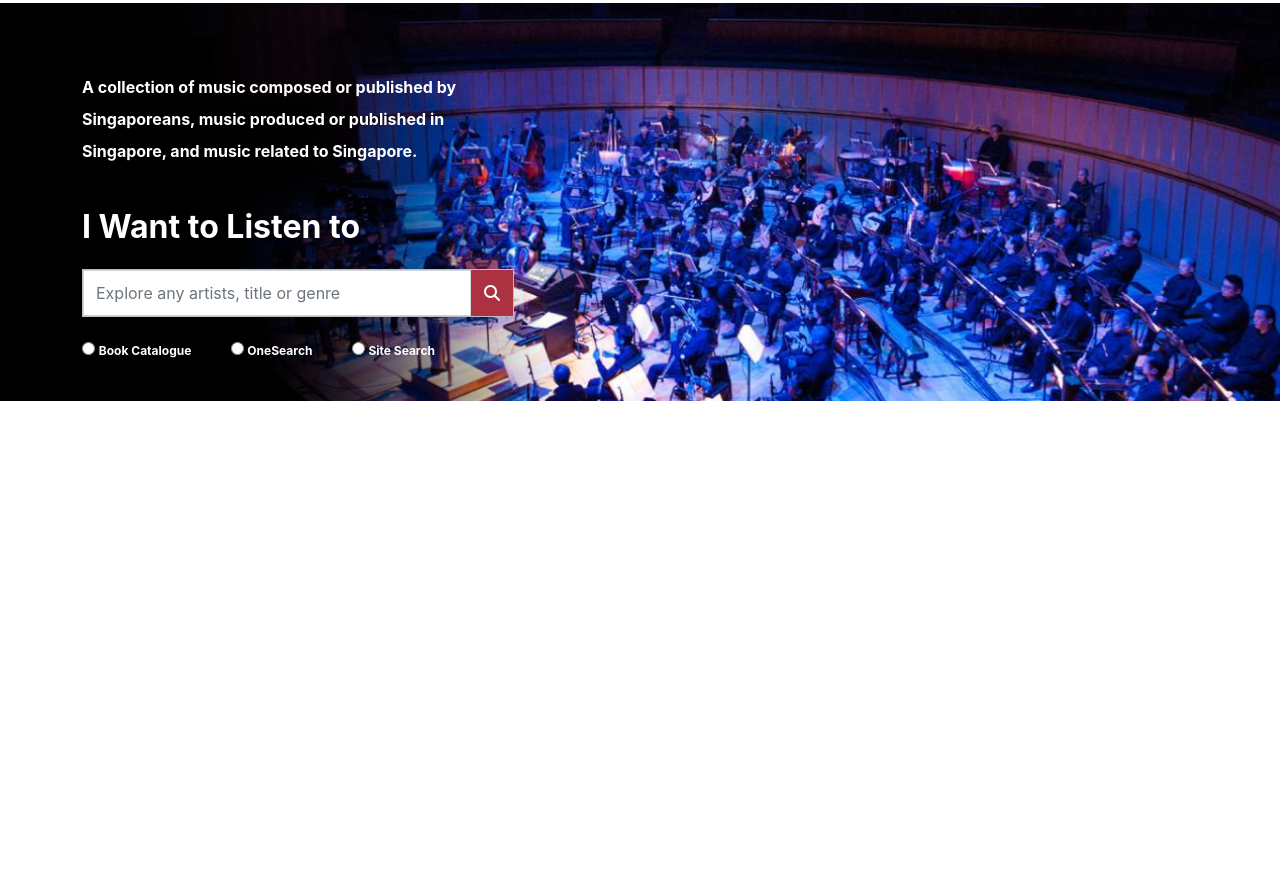
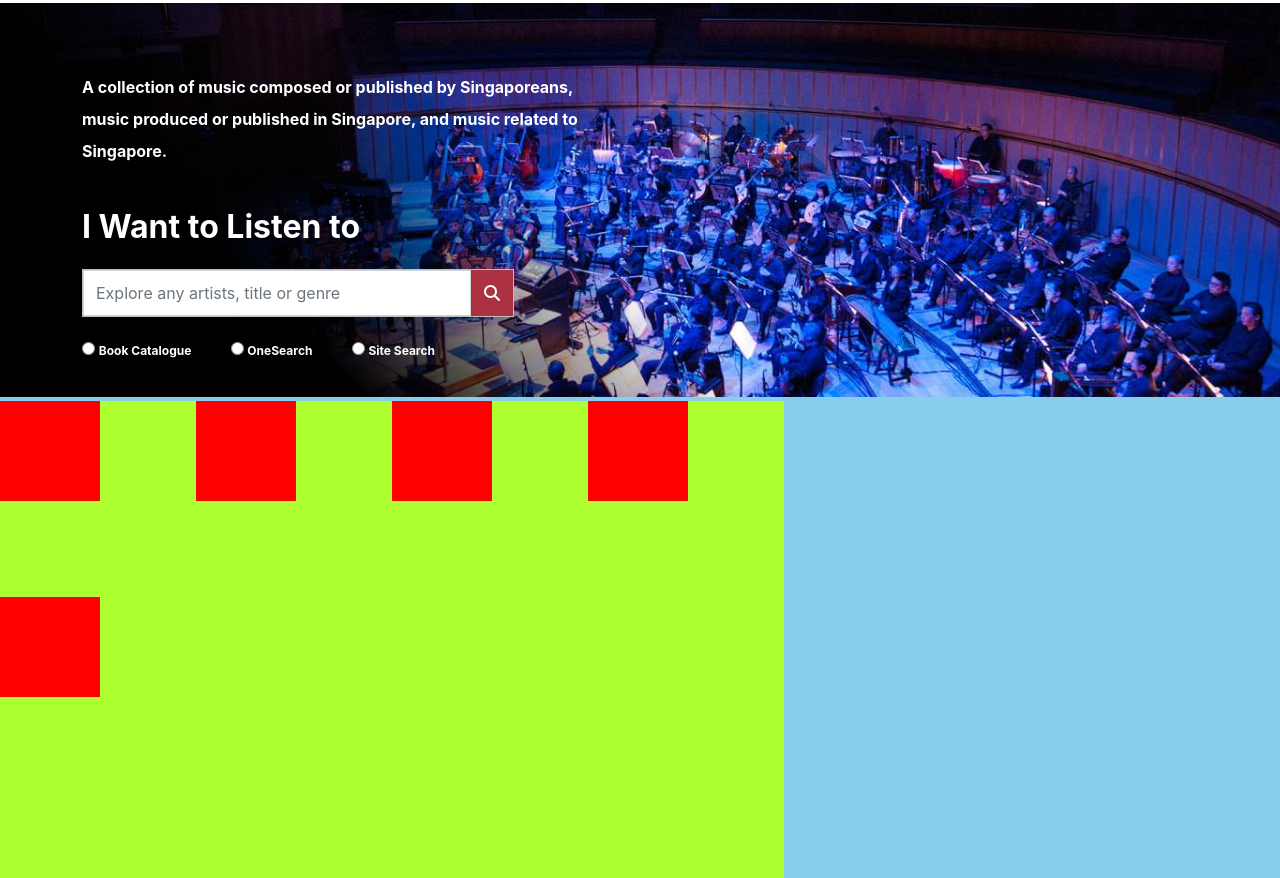
Before and after one commit to sudarshanacharyaa/frontend-exercises, a plain HTML site: page index2.html in a window 1280 px wide. Shown: the part 162-1040 px from the top of the page. Before the commit the page ends 800 px from the top, so only its background shows below. Drawn offline with nearby package versions, Linux system fonts and the light colour scheme.

Commit message:
last commit need to know abt grid

```diff
--- a/css/nlbresponsive.css
+++ b/css/nlbresponsive.css
@@ -258,28 +258,27 @@ body {
 }
 
 
-/* Hero Area */
+/* Hero Area (Left)*/
 .hero-grid-wrapper {
-    background: linear-gradient(75.33deg, #000000 19.93%, rgba(0, 0, 0, 0) 40.77%), url(../nlb-images/hero-orchestra.jpg);
-    background-size: cover;
+    background: url(../nlb-images/hero-orchestra.png);
+    background-repeat: no-repeat;
     display: flex;
     color: #FFFFFF;
+    justify-content: flex-start !important;
 }
 
 .hero-grid-wrapper .hero-text-left {
     margin: 68px 0px 40px 82px;
-    width: 50%;
+    width: auto;
     display: flex;
     flex-direction: column;
 }
 
 #hero-desc {
-    max-width: 412px;
+    max-width: 525px;
     max-height: 96px;
     font-size: 16px;
     line-height: 32px;
-    margin-bottom: 40px;
-
 }
 
 #hero-heading {
@@ -288,6 +287,7 @@ body {
     font-size: 32px;
     line-height: 40px;
     margin-bottom: 22px;
+    margin-top: 40px;
 }
 
 #hero-search {
@@ -327,7 +327,9 @@ body {
 
 @media (max-width:556px){
     .hero-grid-wrapper {
-        background: linear-gradient(75.33deg, #000000 49.93%, rgba(0, 0, 0, 0) 40.77%), url(../nlb-images/hero-orchestra.jpg);
+        background:  url(../nlb-images/hero-orchestra.png);
+        background-size: 100% 100%;
+        background-repeat: no-repeat;
         flex-direction: column;
         justify-content: center;
         align-items: center;
@@ -351,7 +353,6 @@ body {
         line-height: 20px;
         margin: 10px;
 
-
     }
 
     #hero-heading {
@@ -371,3 +372,55 @@ body {
        height: auto;
     }
 }
+
+/* Hero Area (Right-Grid)*/
+/* #grid-custom {
+    text-align: right;
+}
+
+.col-4 {
+    width: 392px !important;
+    padding: 0% !important;
+    position: relative;
+
+}
+
+.even-rows {
+    position: relative;
+    left: -86px;
+}
+
+
+.bottom-right {
+    position: absolute;
+    bottom: 0px;
+    right: 0px;
+    background: #AD3241;
+    padding: 10px 19.28px 12px 16px;
+    font-family: "Helvetica Neue";
+    font-style: normal;
+    font-weight: bold;
+    font-size: 12px;
+    line-height: 18px;
+    color: #FFFFFF;
+}
+
+.bottom-right i {
+    margin-left: 11.28px;
+} */
+
+.grid-container{
+    display: grid;
+    background: greenyellow;
+    height: 784px;
+    width: 784px;
+    grid-template-columns: 196px 196px 196px 196px ;
+    grid-template-rows: 196px 196px 196px 196px ;
+}
+
+.grid-row{
+   width: 100px;
+   height: 100px;
+   background: red;
+
+}
--- a/index2.html
+++ b/index2.html
@@ -79,9 +79,9 @@
         <main class="hero-grid-wrapper">
             <div class="hero-text-left">
                 <div id="hero-desc">
-                   <p>A collection of music composed or published by Singaporeans, music produced or published in
-                    Singapore,
-                    and music related to Singapore.</p>
+                    <p>A collection of music composed or published by Singaporeans, music produced or published in
+                        Singapore,
+                        and music related to Singapore.</p>
                 </div>
 
                 <div id="hero-heading">
@@ -112,10 +112,72 @@
                     </div>
                 </div>
 
+
             </div>
-            <div class="hero-grid-right"></div>
+            <!-- <div id="grid-custom" class="container-fluid">
+                <div class="row justify-content-end ">
+
+                    <div id="cell-1" class="col-4">
+                        <span class="bottom-right">Explore <i class="fas fa-arrow-right"></i></span>
+                        <img src="./nlb-images/red-jacket.jpg" alt="">
+                    </div>
+                    <div id="cell-2" class="col-4">
+                        <span class="bottom-right">Explore <i class="fas fa-arrow-right"></i></span>
+                        <img src="./nlb-images/graduated-oldman.jpg" alt="">
+                    </div>
+                </div>
+                <div class="row justify-content-center even-rows">
+                    <div id="cell-3" class="col-4">
+                        <span class="bottom-right">Explore <i class="fas fa-arrow-right"></i></span>
+                        <img src="./nlb-images/black-tshirt-woman.jpg" alt="">
+                    </div>
+                    <div id="cell-4" class="col-4 bg-white">
+
+                        <img src="./nlb-images/Frame-520.png" alt="">
+                    </div>
+                </div>
+                <div class="row justify-content-end">
+                    <div id="cell-5" class="col-4">
+                        <span class="bottom-right">Explore <i class="fas fa-arrow-right"></i></span>
+                        <img src="./nlb-images/songs-for-lostchoices-1.jpg" alt="">
+                    </div>
+                    <div id="cell-6" class="col-4">
+                        <span class="bottom-right">Explore <i class="fas fa-arrow-right"></i></span>
+                        <img src="./nlb-images/alone_li-wei.jpg" alt="">
+                    </div>
+                </div>
+                <div class="row justify-content-center even-rows">
+                    <div id="cell-7" class="col-4 ">
+
+                    </div>
+                    <div id="cell-8" class="col-4">
+                        <span class="bottom-right">Explore <i class="fas fa-arrow-right"></i></span>
+                        <img src="./nlb-images/black-jacket.jpg" alt="">
+                    </div>
+                </div>
+            </div> -->
         </main>
         <!-- Hero area end -->
+            <div class="grid-container">
+                <div class="grid-row">
+
+                </div>
+                <div class="grid-row">
+
+                </div>
+                <div class="grid-row">
+
+                </div>
+                <div class="grid-row">
+
+                </div>
+                <div class="grid-row">
+
+                </div>
+            </div>
+
+
+
 
         <!-- Single Maroon-box area -->
         <div class="box" id="maroon-box-1"></div>
```
Also changed, not shown: nlb-images/hero-orchestra.jpg (deleted), nlb-images/hero-orchestra.png (added).
